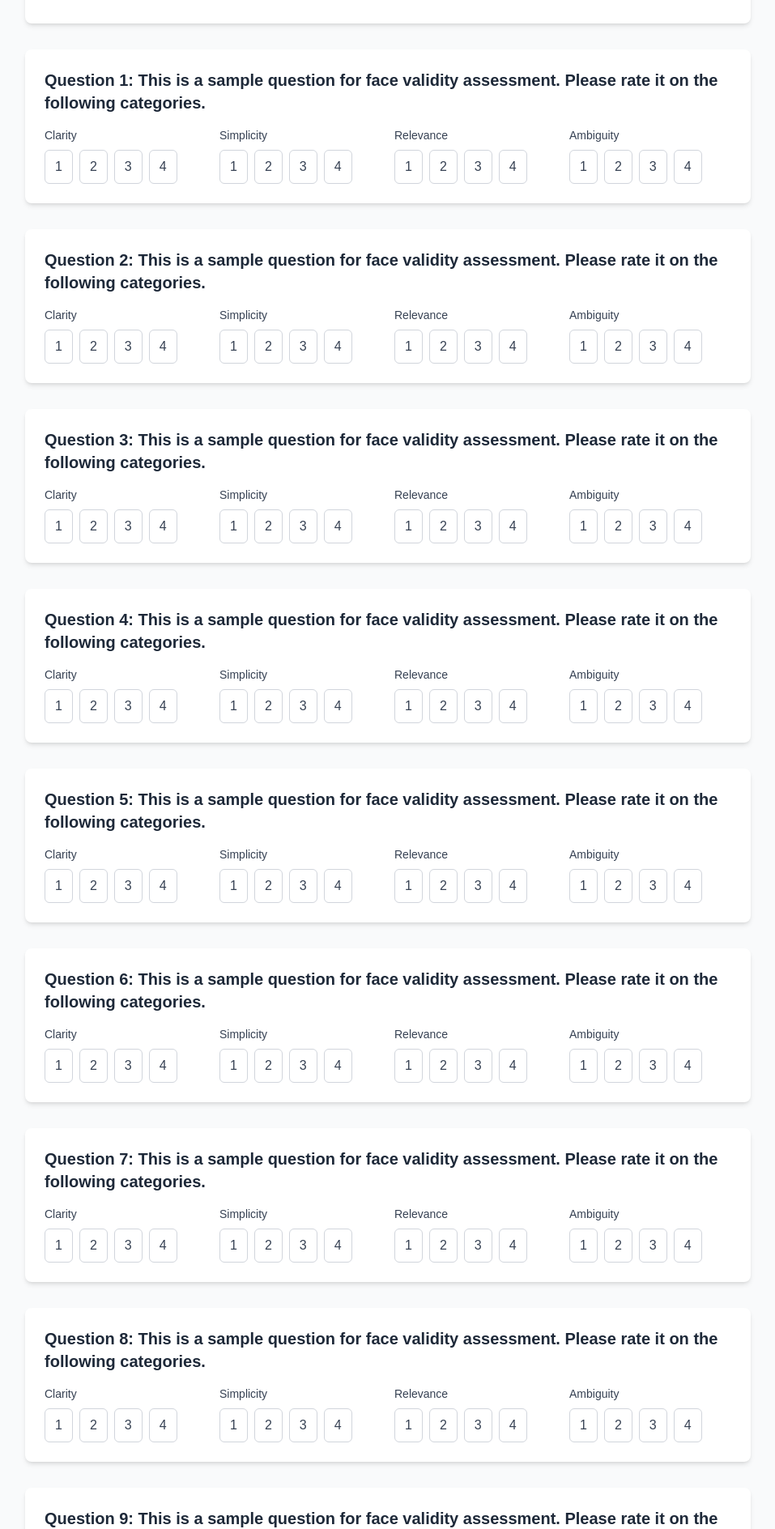
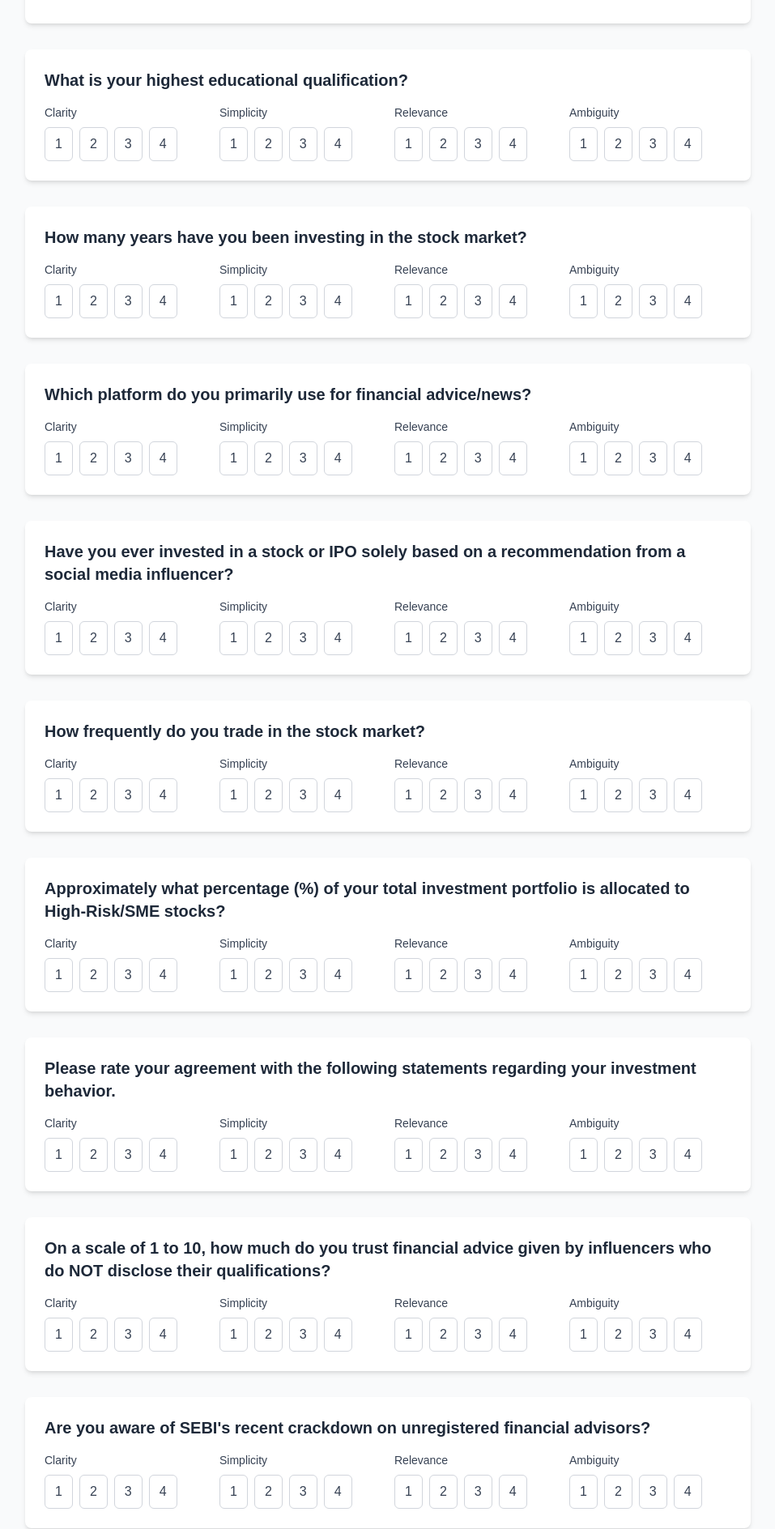
Before and after one commit to broveer/SRM-forms, a Next.js app: page / in a window 1280 px wide. Shown: the part 515-2403 px from the top of the page at 81% size, without its empty margins (161-1118 px from the left). Built offline with nearby package versions, Linux system fonts and the light colour scheme.

Commit message:
Questions updated

```diff
--- a/src/app/page.tsx
+++ b/src/app/page.tsx
@@ -6,7 +6,20 @@ const categories = ['Clarity', 'Simplicity', 'Relevance', 'Ambiguity'] as const;
 const ratings = [1, 2, 3, 4] as const;
 
 // Placeholder questions - replace with actual questions
-const questions = Array.from({ length: 15 }, (_, i) => `Question ${i + 1}: This is a sample question for face validity assessment. Please rate it on the following categories.`);
+const questions = [
+  "What is your highest educational qualification?",
+  "How many years have you been investing in the stock market?",
+  "Which platform do you primarily use for financial advice/news?",
+  "Have you ever invested in a stock or IPO solely based on a recommendation from a social media influencer?",
+  "How frequently do you trade in the stock market?",
+  "Approximately what percentage (%) of your total investment portfolio is allocated to High-Risk/SME stocks?",
+  "Please rate your agreement with the following statements regarding your investment behavior.",
+  "On a scale of 1 to 10, how much do you trust financial advice given by influencers who do NOT disclose their qualifications?",
+  "Are you aware of SEBI's recent crackdown on unregistered financial advisors?",
+  "When viewing a \"Sponsored\" post about a stock, how likely are you to be skeptical of the advice?",
+  "Rank the following factors in order of importance when you choose an IPO.",
+  "In your opinion, what is the biggest risk of following \"Finfluencers\" in India today?"
+];
 
 type ResponderInfo = {
   name: string;
```
